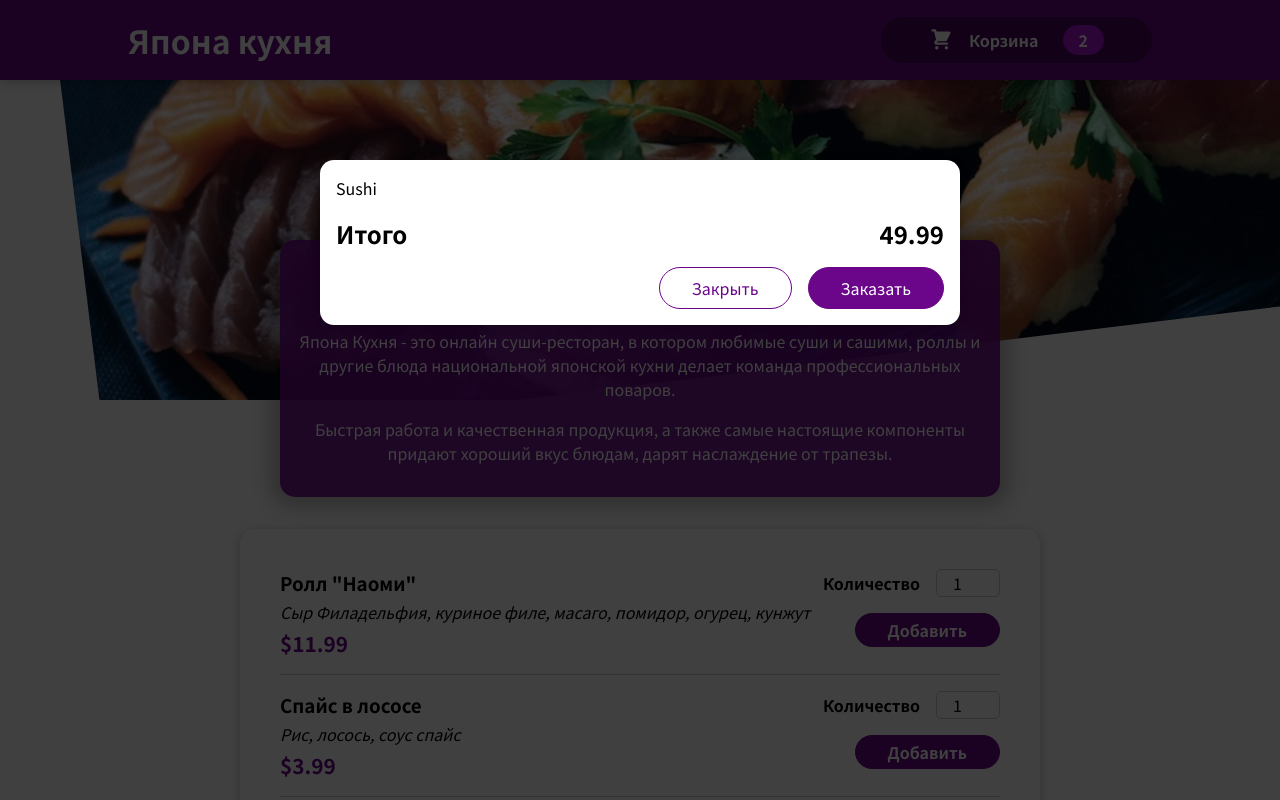
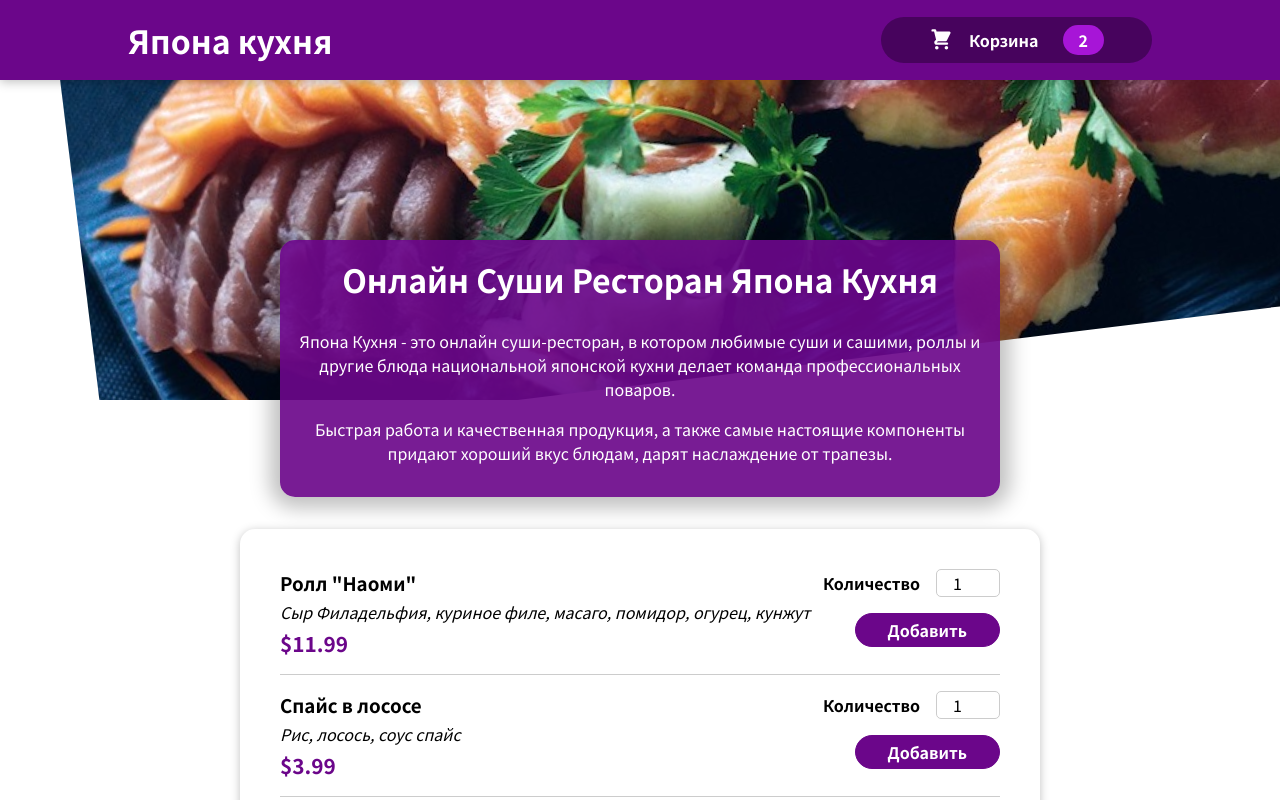
Before and after one commit to Dmitry27Zh/food-order-app, a React (Create React App) app: page / in a window 1280 px wide. Shown: the top 800 px of the page. Built offline with nearby package versions, Linux system fonts and the light colour scheme.

Commit message:
Use cartIsVisible state

```diff
--- a/src/App.js
+++ b/src/App.js
@@ -1,12 +1,26 @@
+import { useState } from 'react'
 import Cart from './components/Cart/cart'
 import Header from './components/Layout/header/header'
 import Meals from './components/Meals/meals'
 
 function App() {
+  const [cartIsVisible, setCartIsVisible] = useState(false)
+  const showCartHandler = () => {
+    setCartIsVisible(true)
+  }
+  const hideCartHandler = () => {
+    setCartIsVisible(false)
+  }
+  const renderCart = () => {
+    if (cartIsVisible) {
+      return <Cart onHide={hideCartHandler} />
+    }
+  }
+
   return (
     <>
-      <Cart />
-      <Header />
+      {renderCart()}
+      <Header onShowCart={showCartHandler} />
       <main>
         <Meals />
       </main>
--- a/src/components/Cart/cart.jsx
+++ b/src/components/Cart/cart.jsx
@@ -2,6 +2,7 @@ import Modal from '../UI/modal/modal'
 import styles from './cart.module.css'
 
 const Cart = (props) => {
+  const { onHide } = props
   const items = (
     <ul className={styles['cart-items']}>
       {[{ id: 'm1', name: 'Sushi', amount: 2, price: 10.99 }].map((item) => (
@@ -11,14 +12,16 @@ const Cart = (props) => {
   )
 
   return (
-    <Modal>
+    <Modal onClose={onHide}>
       {items}
       <div className={styles.total}>
         <span>Итого</span>
         <span>49.99</span>
       </div>
       <div className={styles.actions}>
-        <button className={styles['button--alt']}>Закрыть</button>
+        <button className={styles['button--alt']} onClick={onHide}>
+          Закрыть
+        </button>
         <button className={styles.button}>Заказать</button>
       </div>
     </Modal>
--- a/src/components/Layout/header/header.jsx
+++ b/src/components/Layout/header/header.jsx
@@ -2,12 +2,14 @@ import sushiImage from '../../../assets/sushi.jpg'
 import HeaderCartButton from '../headerCartButton/headerCartButton'
 import styles from './header.module.css'
 
-const Header = () => {
+const Header = (props) => {
+  const { onShowCart } = props
+
   return (
     <>
       <header className={styles.header}>
         <h1>Япона кухня</h1>
-        <HeaderCartButton />
+        <HeaderCartButton onClick={onShowCart} />
       </header>
       <div className={styles['main-image']}>
         <img src={sushiImage} alt="Блюда японской кухни" />
--- a/src/components/Layout/headerCartButton/headerCartButton.jsx
+++ b/src/components/Layout/headerCartButton/headerCartButton.jsx
@@ -1,9 +1,11 @@
 import CartIcon from '../../Cart/cartIcon'
 import styles from './headerCartButton.module.css'
 
-const HeaderCartButton = () => {
+const HeaderCartButton = (props) => {
+  const { onClick } = props
+
   return (
-    <button className={styles.button}>
+    <button className={styles.button} onClick={onClick}>
       <span className={styles.icon}>
         <CartIcon />
       </span>
--- a/src/components/UI/modal/modal.jsx
+++ b/src/components/UI/modal/modal.jsx
@@ -1,8 +1,10 @@
 import ReactDOM from 'react-dom'
 import styles from './modal.module.css'
 
-const Backdrop = () => {
-  return <div className={styles.backdrop}></div>
+const Backdrop = (props) => {
+  const { onClick } = props
+
+  return <div className={styles.backdrop} onClick={onClick}></div>
 }
 
 const ModalWindow = (props) => {
@@ -14,9 +16,11 @@ const ModalWindow = (props) => {
 }
 
 const modal = (props) => {
+  const { onClose } = props
+
   return (
     <>
-      {ReactDOM.createPortal(<Backdrop />, document.getElementById('backdrop'))}
+      {ReactDOM.createPortal(<Backdrop onClick={onClose} />, document.getElementById('backdrop'))}
       {ReactDOM.createPortal(<ModalWindow>{props.children}</ModalWindow>, document.getElementById('modal'))}
     </>
   )
```
